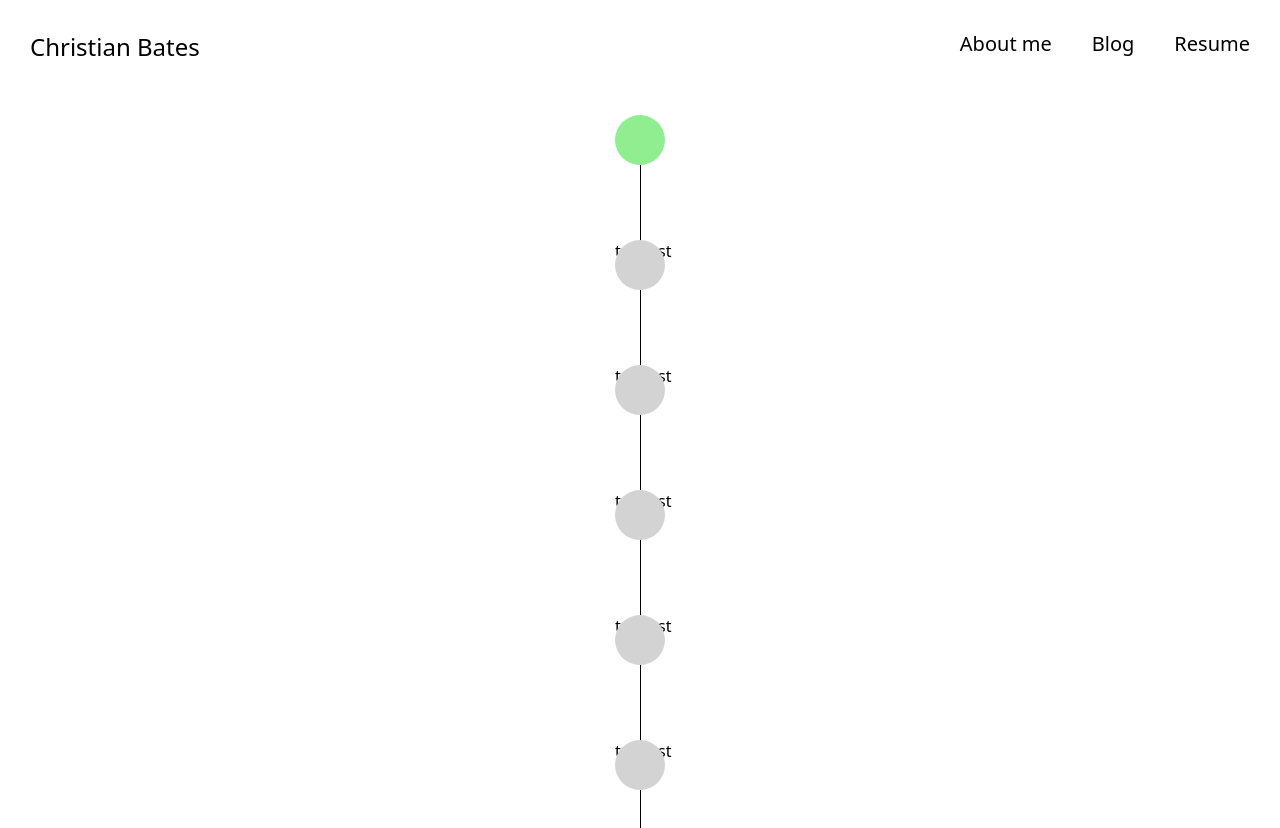
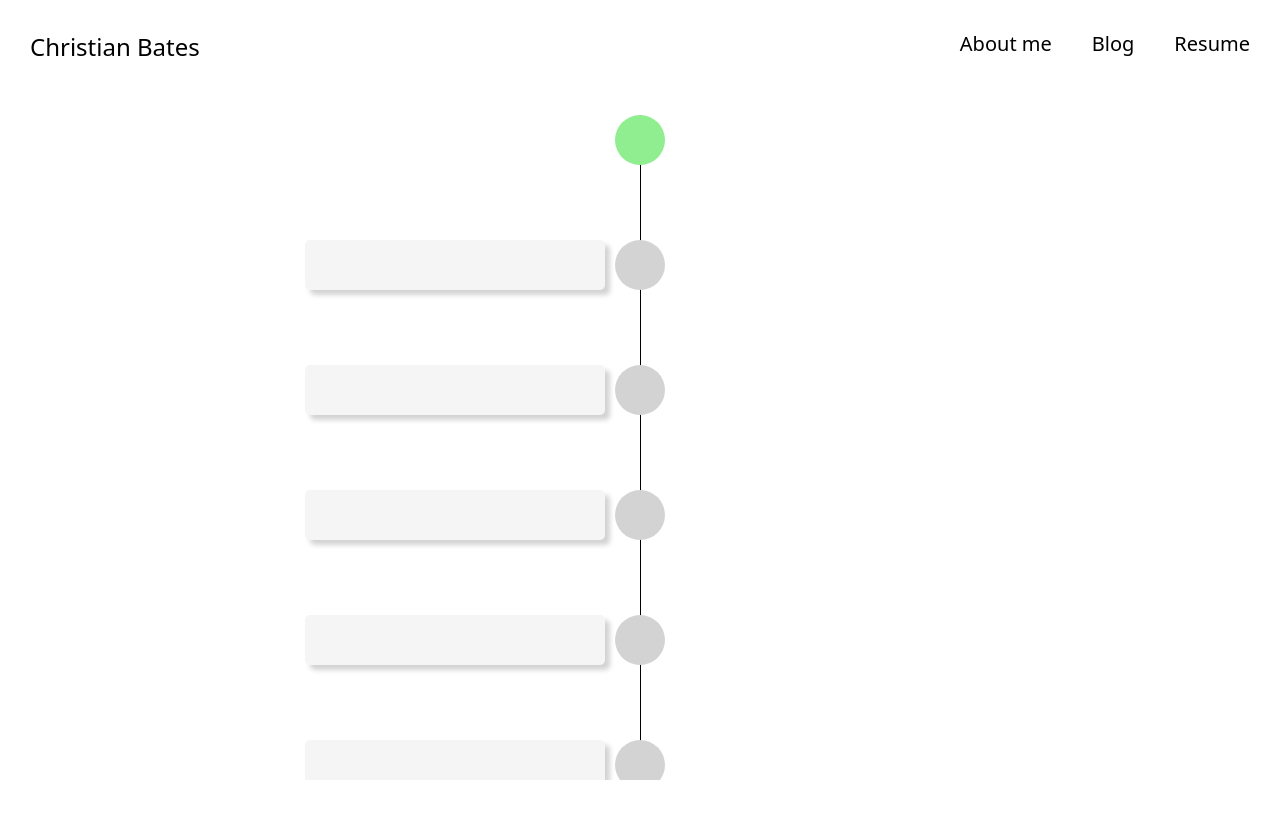
Before and after one commit to cjbates02/Personal-Website, a React (Create React App) app in the folder frontend/: page / in a window 1280 px wide. After the commit the page ends 800 px from the top, so only its background shows below. Built offline with nearby package versions, Linux system fonts and the light colour scheme.

Commit message:
added callouts, split nodes and edges up

```diff
--- a/frontend/src/App.js
+++ b/frontend/src/App.js
@@ -8,7 +8,12 @@ const milestones = [
   {'key': 2, 'date': 'August 2022'},
   {'key': 3, 'date': 'March 2023'},
   {'key': 4, 'date': 'March 2023'},
-  {'key': 5, 'date': 'March 2023'}
+  {'key': 5, 'date': 'March 2023'},
+  {'key': 6, 'date': 'August 2021'},
+  {'key': 7, 'date': 'August 2022'},
+  {'key': 8, 'date': 'March 2023'},
+  {'key': 9, 'date': 'March 2023'},
+  {'key': 10, 'date': 'March 2023'}
 ]
 
 function App() {
--- /dev/null
+++ b/frontend/src/components/Callout.jsx
@@ -0,0 +1,5 @@
+export default function Callout() {
+    return (
+        <div className="callout"></div>
+    )
+}
--- /dev/null
+++ b/frontend/src/components/Edge.jsx
@@ -0,0 +1,5 @@
+export default function Edge() {
+    return (
+        <div className="edge"></div>
+    )
+}
--- a/frontend/src/components/EndNode.jsx
+++ b/frontend/src/components/EndNode.jsx
@@ -1,6 +1,6 @@
 export default function EndNode() {
     return (
-        <div className="node-edge-container">
+        <div className="milestone-container">
             <div className="node end-node"></div>
         </div>
     )
--- a/frontend/src/components/Milestone.jsx
+++ b/frontend/src/components/Milestone.jsx
@@ -1,12 +1,15 @@
+import Node from './Node.jsx';
+import Edge from './Edge.jsx';
+import Callout from './Callout.jsx';
+
 export default function Milestone({ date }) {
     return (
-        <div className="node-edge-container">
-            <div className="node-container">
-                <span>test</span>
-                <div className="node"></div>
-                <span>test</span>
+        <div className="milestone-container">
+            <div className="node-callout-container">
+                <Node />
+                <Callout />
             </div>
-            <div className="edge"></div>
+            <Edge />
         </div>
     )
 }
--- /dev/null
+++ b/frontend/src/components/Node.jsx
@@ -0,0 +1,5 @@
+export default function Node({ date }) {
+    return (
+        <div className="node"></div>
+    )
+}
--- a/frontend/src/components/StartNode.jsx
+++ b/frontend/src/components/StartNode.jsx
@@ -1,6 +1,6 @@
 export default function StartNode() {
     return (
-        <div className="node-edge-container">
+        <div className="milestone-container">
             <div className="node start-node"></div>
             <div className="edge"></div>
         </div>
--- a/frontend/src/style.css
+++ b/frontend/src/style.css
@@ -48,12 +48,15 @@ body {
 
 .timeline-container {
     overflow-y: auto;
-    height: calc(100vh - 100px);
+    height: calc(100vh - 150px);
+    padding: 15px;
     margin-top: 100px;
-    padding: 15px;
+    display: flex;
+    flex-direction: column;
+    position: relative;
 }
 
-.node-edge-container{
+.milestone-container{
     width: 50px;
     margin: auto;
     position: relative;
@@ -104,3 +107,18 @@ body {
 .end-node::after {
     content: '';
 }
+
+.node-callout-container {
+    display: flex;
+    flex-direction: row-reverse;
+}
+
+.callout {
+    background-color: hsl(0, 0%, 96%);
+    position: absolute;
+    width: 300px;
+    height: 50px;
+    right: 60px;
+    border-radius: 5px;
+    box-shadow: 5px 5px 5px lightgray;
+}
```
